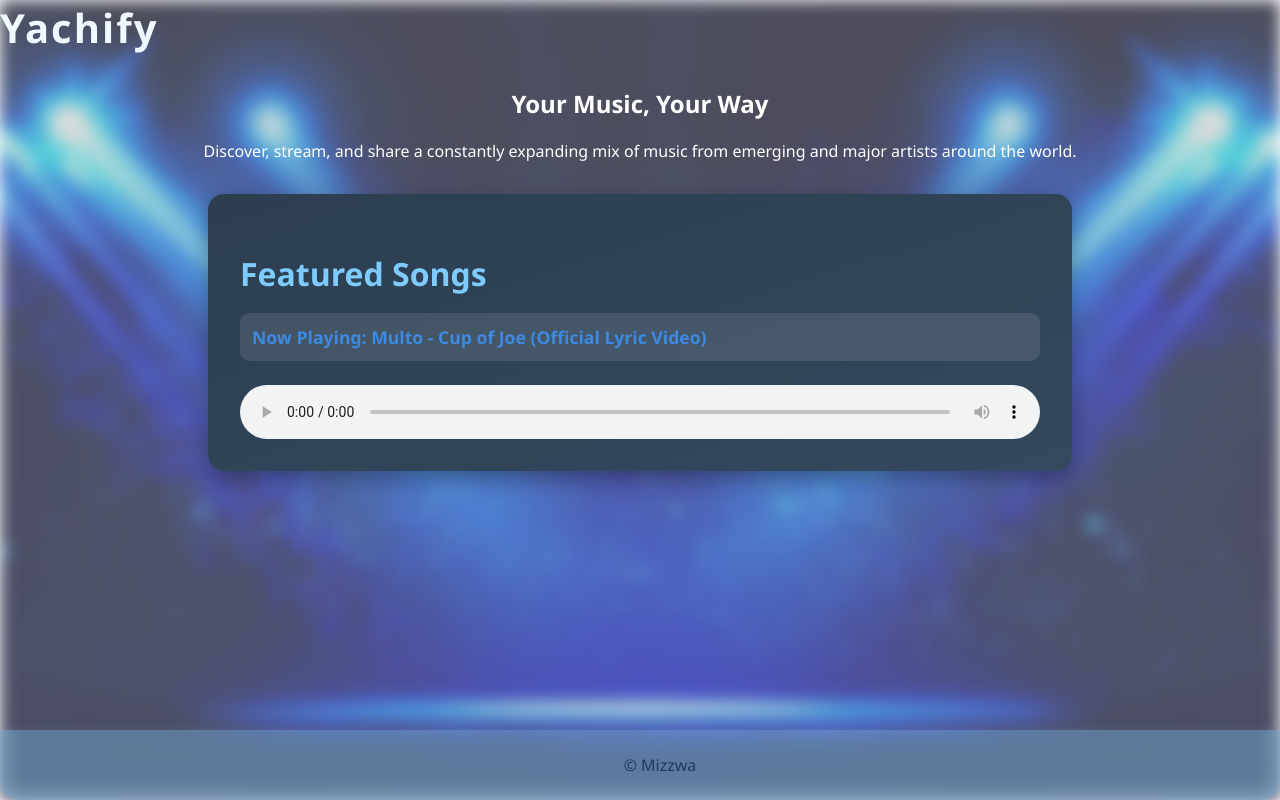
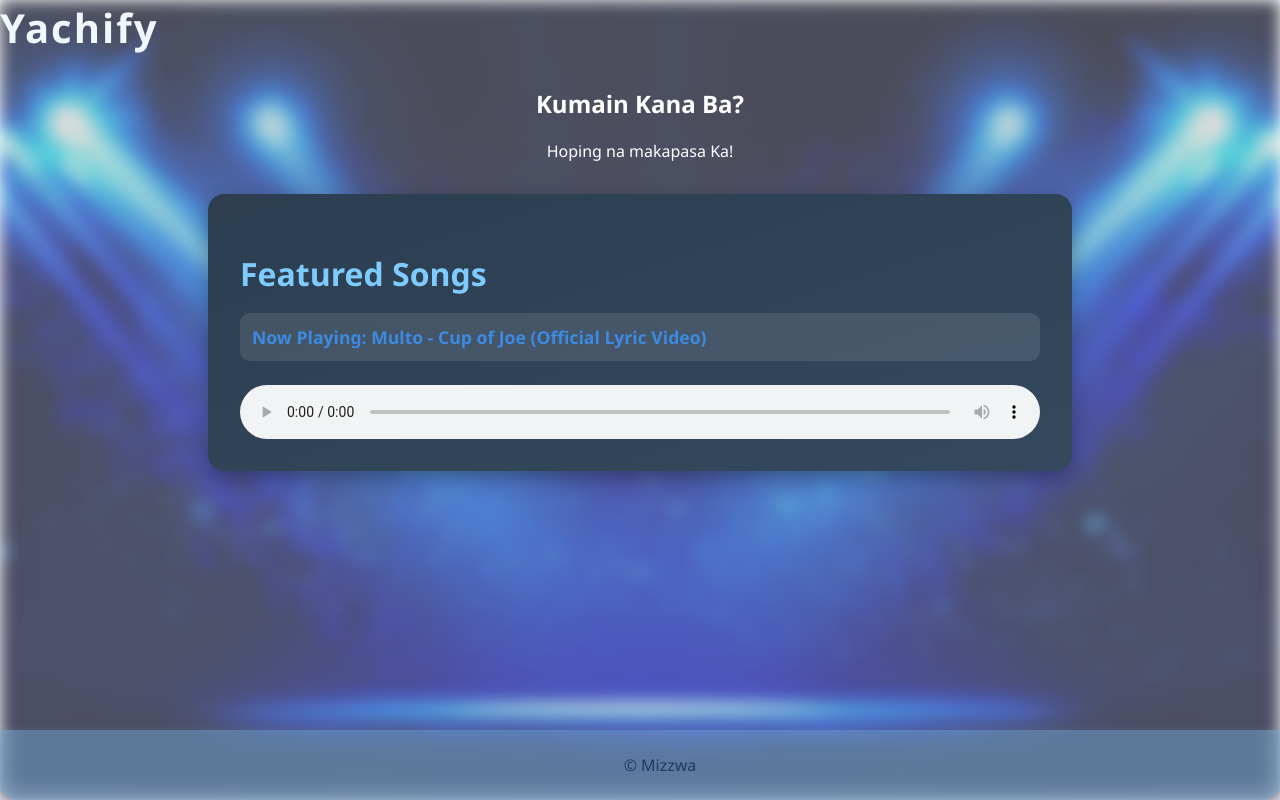
Before and after one commit to Yachiko1702/miswa, a plain HTML site: page index.html in a window 1280 px wide. Drawn offline with Linux system fonts and the light colour scheme.

Commit message:
Update index.html

```diff
--- a/index.html
+++ b/index.html
@@ -51,8 +51,9 @@ audio {
 
   <main>
     <section class="intro">
-      <h2 style="color: white;">Your Music, Your Way</h2>
-      <p style="color: white;">Discover, stream, and share a constantly expanding mix of music from emerging and major artists around the world.</p>
+      <h2 style="color: white;">Kumain Kana Ba?</h2>
+      <p style="color: white">Hoping na makapasa Ka!</p>
+
     </section>
 
     <section class="songs">
```
